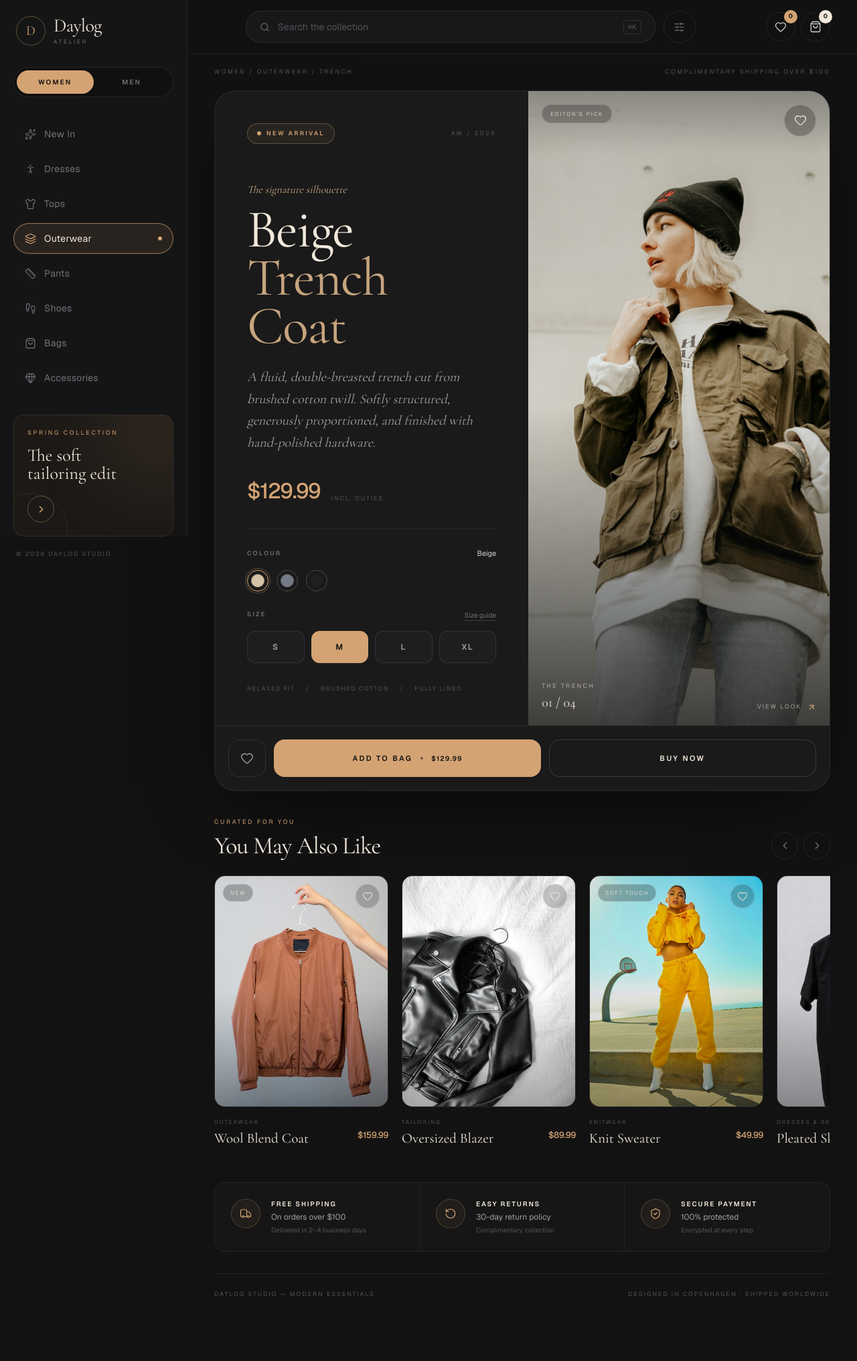
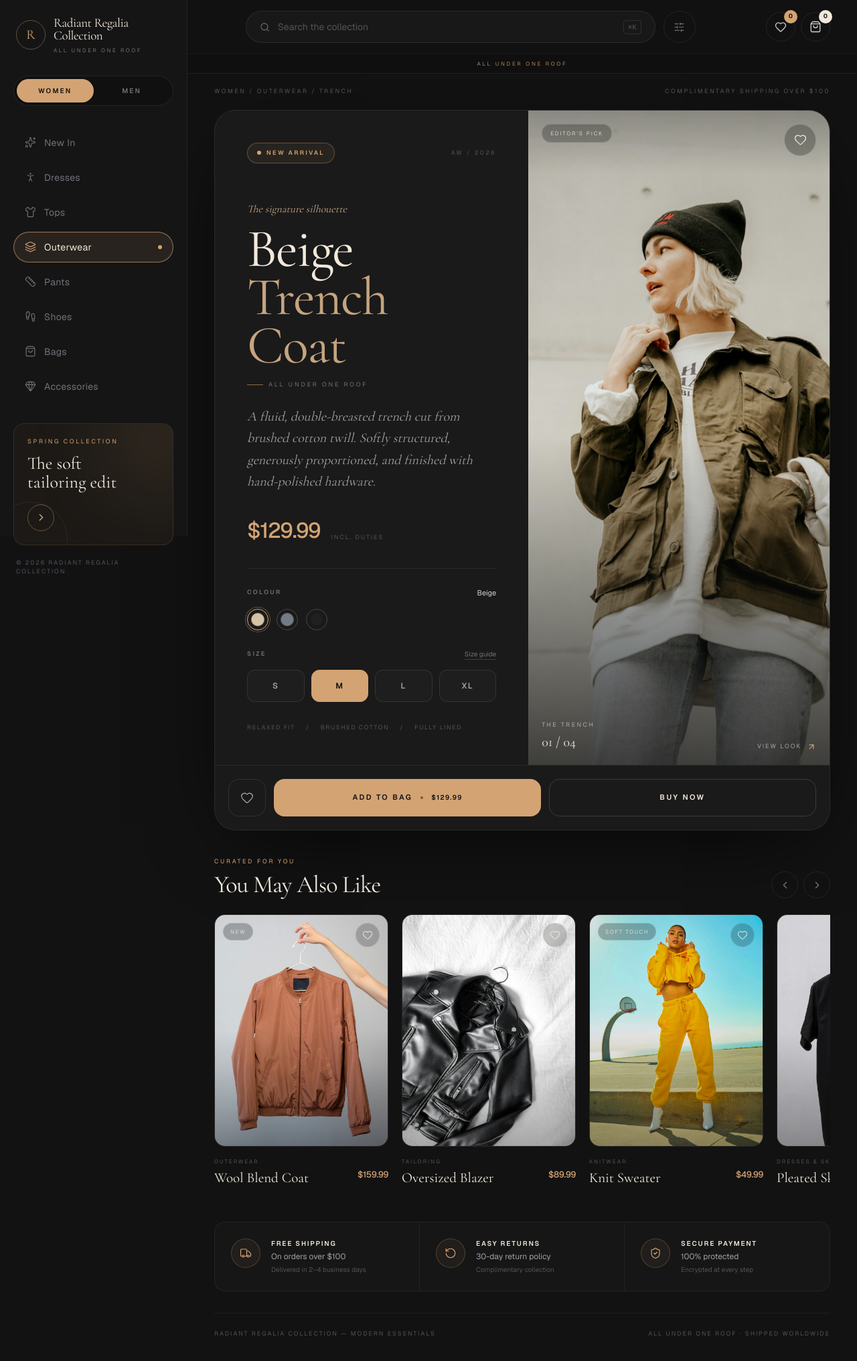
Before and after one commit to SK-Kasu/Apparel-Store-platform, a Next.js app in the folder frontend/: page / in a window 1280 px wide. Shown: the top 2032 px of the page at 67% size. Before the commit the page ends 1980 px from the top, so only its background shows below. Built offline with nearby package versions, Linux system fonts and the light colour scheme.

Commit message:
chore: align global site branding to Radiant Regalia Collection and update motto

```diff
--- a/frontend/src/app/layout.tsx
+++ b/frontend/src/app/layout.tsx
@@ -19,10 +19,30 @@ const cormorant = Cormorant_Garamond({
   style: ["normal", "italic"]
 });
 
+const brandName = "Radiant Regalia Collection";
+const brandMotto = "All under one roof";
+const brandTitle = `${brandName} - ${brandMotto}`;
+const brandDescription = `${brandTitle}. A considered collection of modern essentials, softly tailored for everyday dressing.`;
+
 export const metadata: Metadata = {
-  title: "Daylog — Modern Essentials",
-  description:
-    "A considered collection of modern essentials, softly tailored for everyday dressing."
+  title: {
+    default: brandTitle,
+    template: `%s | ${brandTitle}`
+  },
+  description: brandDescription,
+  applicationName: brandName,
+  keywords: [brandName, brandMotto, "modern essentials", "apparel", "Radiant Regalia Collection atelier"],
+  openGraph: {
+    title: brandTitle,
+    description: brandDescription,
+    siteName: brandName,
+    type: "website"
+  },
+  twitter: {
+    card: "summary_large_image",
+    title: brandTitle,
+    description: brandDescription
+  }
 };
 
 export default function RootLayout({
--- a/frontend/src/app/page.tsx
+++ b/frontend/src/app/page.tsx
@@ -74,8 +74,8 @@ export default function Home() {
           <TrustBanner />
 
           <footer className="mt-8 flex flex-col gap-2 border-t border-white/[0.06] pt-6 text-[9px] uppercase tracking-[0.22em] text-zinc-600 sm:flex-row sm:items-center sm:justify-between">
-            <p>Daylog Studio — Modern essentials</p>
-            <p>Designed in Copenhagen · Shipped worldwide</p>
+            <p>Radiant Regalia Collection — Modern essentials</p>
+            <p>All under one roof · Shipped worldwide</p>
           </footer>
         </main>
       </div>
--- a/frontend/src/app/shop/[category]/page.tsx
+++ b/frontend/src/app/shop/[category]/page.tsx
@@ -18,15 +18,15 @@ export async function generateMetadata({ params }: CategoryPageProps): Promise<M
 
   if (!isCategorySlug(normalized)) {
     return {
-      title: "Category not found — Daylog"
+      title: "Category not found"
     };
   }
 
   const catalog = CATEGORY_CATALOG[normalized];
 
   return {
-    title: `${catalog.label} — Daylog`,
-    description: catalog.description
+    title: catalog.label,
+    description: `${catalog.description} All under one roof at Radiant Regalia Collection.`
   };
 }
 
--- a/frontend/src/components/category-shop.tsx
+++ b/frontend/src/components/category-shop.tsx
@@ -295,8 +295,8 @@ export function CategoryShop({ catalog }: CategoryShopProps) {
           </section>
 
           <footer className="mt-10 flex flex-col gap-2 border-t border-white/[0.06] pt-6 text-[9px] uppercase tracking-[0.22em] text-zinc-600 sm:flex-row sm:items-center sm:justify-between">
-            <p>Daylog Studio — Modern essentials</p>
-            <p>Complimentary shipping over KSh 10,000</p>
+            <p>Radiant Regalia Collection — Modern essentials</p>
+            <p>All under one roof · Complimentary shipping over KSh 10,000</p>
           </footer>
         </main>
       </div>
--- a/frontend/src/components/product-hero.tsx
+++ b/frontend/src/components/product-hero.tsx
@@ -43,6 +43,10 @@ export function ProductHero({
             <br />
             <span className="text-sand-soft">Trench Coat</span>
           </h1>
+          <p className="mt-4 flex items-center gap-2 text-[9px] uppercase tracking-[0.32em] text-zinc-500">
+            <span className="h-px w-6 bg-sand/60" />
+            All under one roof
+          </p>
           <p className="mt-6 max-w-md font-serif text-lg italic leading-relaxed text-zinc-400 sm:text-xl">
             A fluid, double-breasted trench cut from brushed cotton twill. Softly structured,
             generously proportioned, and finished with hand-polished hardware.
@@ -138,7 +142,7 @@ export function ProductHero({
         <div className="relative min-h-[520px] overflow-hidden bg-[#202020] lg:min-h-[700px]">
           <Image
             src="/products/trench-coat.jpg"
-            alt="Beige trench coat styled for the Daylog spring collection"
+            alt="Beige trench coat styled for the Radiant Regalia Collection spring edit"
             fill
             priority
             sizes="(min-width: 1024px) 48vw, 100vw"
--- a/frontend/src/components/sidebar.tsx
+++ b/frontend/src/components/sidebar.tsx
@@ -51,11 +51,15 @@ export function Sidebar({
     <aside className="fixed inset-y-0 left-0 z-40 hidden w-[280px] flex-col border-r border-white/[0.06] bg-[#151515] px-5 py-6 lg:flex">
       <div className="flex items-center gap-3 px-1">
         <div className="flex h-11 w-11 items-center justify-center rounded-full border border-sand/40 font-serif text-xl text-sand">
-          D
+          R
         </div>
         <div>
-          <p className="font-serif text-[28px] leading-none tracking-tight text-cream">Daylog</p>
-          <p className="mt-1 text-[8px] uppercase tracking-[0.38em] text-zinc-500">Atelier</p>
+          <p className="max-w-[170px] font-serif text-[19px] leading-[1.02] tracking-tight text-cream">
+            Radiant Regalia Collection
+          </p>
+          <p className="mt-1.5 text-[8px] uppercase tracking-[0.32em] text-zinc-500">
+            All under one roof
+          </p>
         </div>
       </div>
 
@@ -126,7 +130,7 @@ export function Sidebar({
           </button>
         </div>
         <p className="mt-5 px-1 text-[9px] uppercase tracking-[0.22em] text-zinc-600">
-          © 2026 Daylog Studio
+          © 2026 Radiant Regalia Collection
         </p>
       </div>
     </aside>
--- a/frontend/src/components/top-bar.tsx
+++ b/frontend/src/components/top-bar.tsx
@@ -14,7 +14,9 @@ export function TopBar({ favoriteCount, bagCount }: TopBarProps) {
   return (
     <header className="sticky top-0 z-30 border-b border-white/[0.06] bg-[#121212]/85 backdrop-blur-xl">
       <div className="flex flex-wrap items-center gap-3 px-4 py-4 sm:px-6 lg:px-10">
-        <div className="font-serif text-2xl tracking-tight text-cream lg:hidden">Daylog</div>
+        <div className="max-w-[210px] font-serif text-[18px] leading-[1.05] tracking-tight text-cream lg:hidden">
+          Radiant Regalia Collection
+        </div>
 
         <div className="order-3 flex w-full items-center gap-3 lg:order-none lg:mx-auto lg:w-auto lg:max-w-2xl lg:flex-1">
           <label className="group flex h-12 flex-1 items-center gap-3 rounded-full border border-white/[0.08] bg-white/[0.03] px-5 transition focus-within:border-sand/50 focus-within:bg-white/[0.04]">
@@ -62,6 +64,11 @@ export function TopBar({ favoriteCount, bagCount }: TopBarProps) {
           </button>
         </div>
       </div>
+      <div className="border-t border-white/[0.04] bg-black/10">
+        <p className="px-4 py-2 text-center text-[8px] uppercase tracking-[0.34em] text-sand/80 sm:px-6 lg:px-10">
+          All under one roof
+        </p>
+      </div>
     </header>
   );
 }
```
